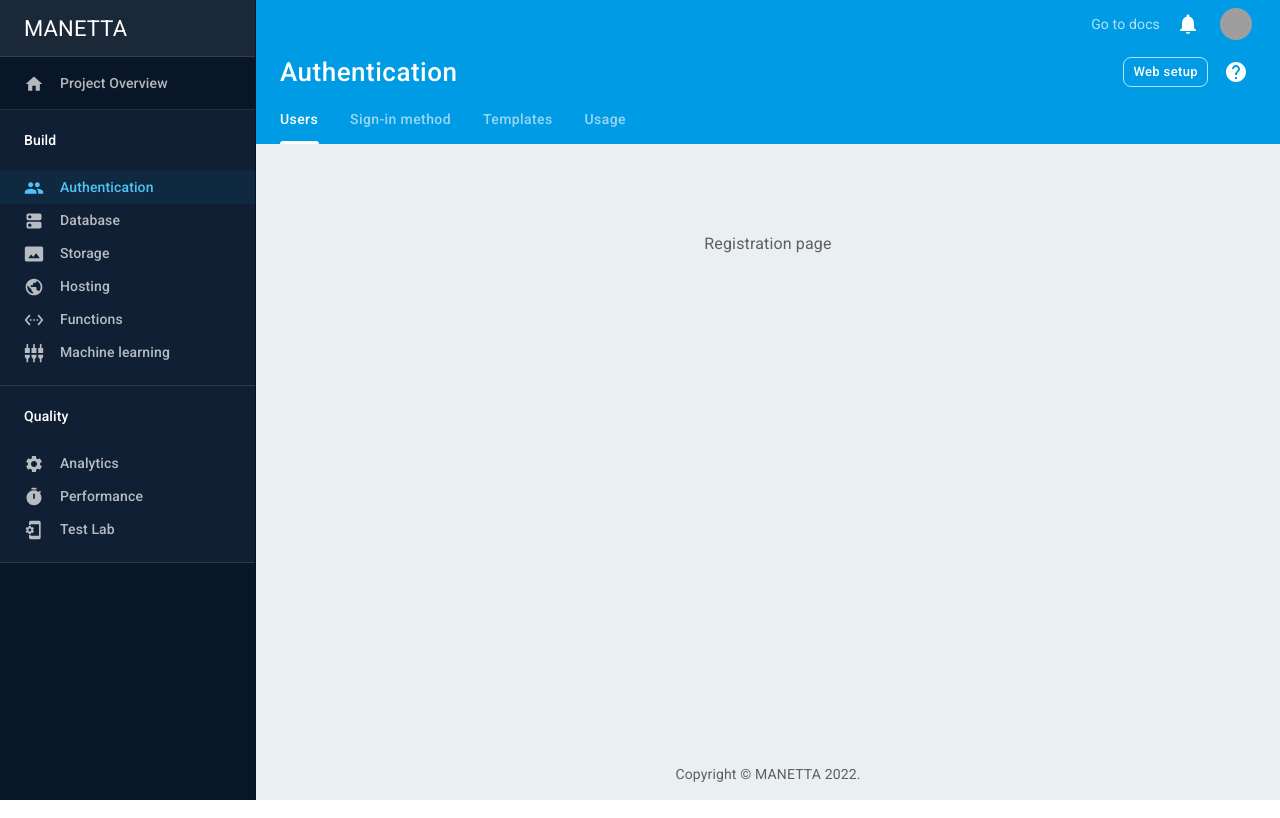
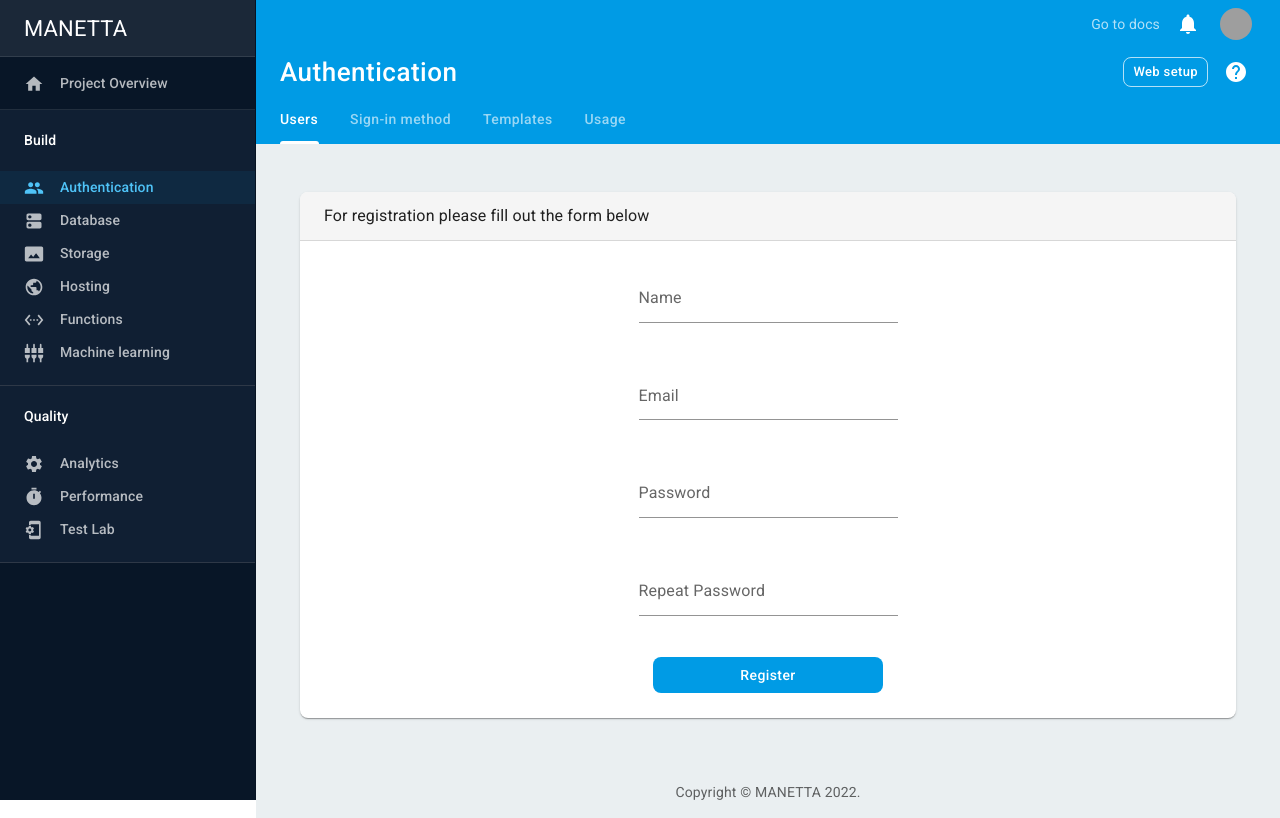
Before and after one commit to shengen-calculator/manetta, a React (Create React App) app: page /registration in a window 1280 px wide. Built offline with nearby package versions, Linux system fonts and the light colour scheme; grey boxes are pictures that could not be loaded.

Commit message:
login form

```diff
--- a/src/page/auth/LoginPage.tsx
+++ b/src/page/auth/LoginPage.tsx
@@ -1,11 +1,59 @@
 import * as React from "react";
+import Paper from "@mui/material/Paper";
+import AppBar from "@mui/material/AppBar";
+import Toolbar from "@mui/material/Toolbar";
+import Grid from "@mui/material/Grid";
+import TextField from "@mui/material/TextField";
 import Typography from "@mui/material/Typography";
+import Button from "@mui/material/Button";
+
 
 const LoginPage: React.FC = () => {
     return (
-        <Typography sx={{ my: 5, mx: 2 }} color="text.secondary" align="center">
-            Login page
-        </Typography>
-    )
+        <Paper sx={{maxWidth: 936, margin: 'auto', overflow: 'hidden'}}>
+            <AppBar
+                position="static"
+                color="default"
+                elevation={0}
+                sx={{borderBottom: '1px solid rgba(0, 0, 0, 0.12)'}}
+            >
+                <Toolbar>
+                    <Grid container spacing={2} alignItems="center">
+                        <Grid item xs>
+                            <Typography color="textPrimary">
+                                Please enter your credential in form bellow
+                            </Typography>
+                        </Grid>
+                    </Grid>
+                </Toolbar>
+            </AppBar>
+            <form onSubmit={() => {alert("hello")}}>
+                <Grid container spacing={2} alignItems="center" direction="column" columnSpacing={3}>
+                    <Grid item xs={3} sx={{margin: "25px"}}>
+                        <TextField
+                            label="Login"
+                            InputProps={{
+                                sx: {fontSize: 22},
+                            }}
+                            variant="standard"/>
+                    </Grid>
+                    <Grid item xs={3} sx={{marginBottom: "25px"}}>
+                        <TextField
+                            label="Password"
+                            InputProps={{
+                                sx: {fontSize: 22},
+                            }}
+                            type="password"
+                            variant="standard"/>
+                    </Grid>
+                    <Grid item xs={3} sx={{marginBottom: "25px"}}>
+                        <Button type="submit" variant="contained" sx={{width: 230}}>
+                            Login
+                        </Button>
+                    </Grid>
+                </Grid>
+            </form>
+        </Paper>
+    );
 };
 export default LoginPage;
--- a/src/page/auth/RegistrationPage.tsx
+++ b/src/page/auth/RegistrationPage.tsx
@@ -1,11 +1,76 @@
 import * as React from "react";
+import Paper from "@mui/material/Paper";
+import AppBar from "@mui/material/AppBar";
+import Toolbar from "@mui/material/Toolbar";
+import Grid from "@mui/material/Grid";
+import TextField from "@mui/material/TextField";
 import Typography from "@mui/material/Typography";
+import Button from "@mui/material/Button";
+
 
 const RegistrationPage: React.FC = () => {
     return (
-        <Typography sx={{ my: 5, mx: 2 }} color="text.secondary" align="center">
-            Registration page
-        </Typography>
-    )
+        <Paper sx={{maxWidth: 936, margin: 'auto', overflow: 'hidden'}}>
+            <AppBar
+                position="static"
+                color="default"
+                elevation={0}
+                sx={{borderBottom: '1px solid rgba(0, 0, 0, 0.12)'}}
+            >
+                <Toolbar>
+                    <Grid container spacing={2} alignItems="center">
+                        <Grid item xs>
+                            <Typography color="textPrimary">
+                                For registration please fill out the form below
+                            </Typography>
+                        </Grid>
+                    </Grid>
+                </Toolbar>
+            </AppBar>
+            <form onSubmit={() => {alert("hello")}}>
+                <Grid container spacing={2} alignItems="center" direction="column" columnSpacing={3}>
+                    <Grid item xs={3} sx={{margin: "25px"}}>
+                        <TextField
+                            label="Name"
+                            InputProps={{
+                                sx: {fontSize: 22},
+                            }}
+                            variant="standard"/>
+                    </Grid>
+                    <Grid item xs={3} sx={{marginBottom: "25px"}}>
+                        <TextField
+                            label="Email"
+                            InputProps={{
+                                sx: {fontSize: 22},
+                            }}
+                            variant="standard"/>
+                    </Grid>
+                    <Grid item xs={3} sx={{marginBottom: "25px"}}>
+                        <TextField
+                            label="Password"
+                            InputProps={{
+                                sx: {fontSize: 22},
+                            }}
+                            type="password"
+                            variant="standard"/>
+                    </Grid>
+                    <Grid item xs={3} sx={{marginBottom: "25px"}}>
+                        <TextField
+                            label="Repeat Password"
+                            InputProps={{
+                                sx: {fontSize: 22},
+                            }}
+                            type="password"
+                            variant="standard"/>
+                    </Grid>
+                    <Grid item xs={3} sx={{marginBottom: "25px"}}>
+                        <Button type="submit" variant="contained" sx={{width: 230}}>
+                            Register
+                        </Button>
+                    </Grid>
+                </Grid>
+            </form>
+        </Paper>
+    );
 };
 export default RegistrationPage;
```
